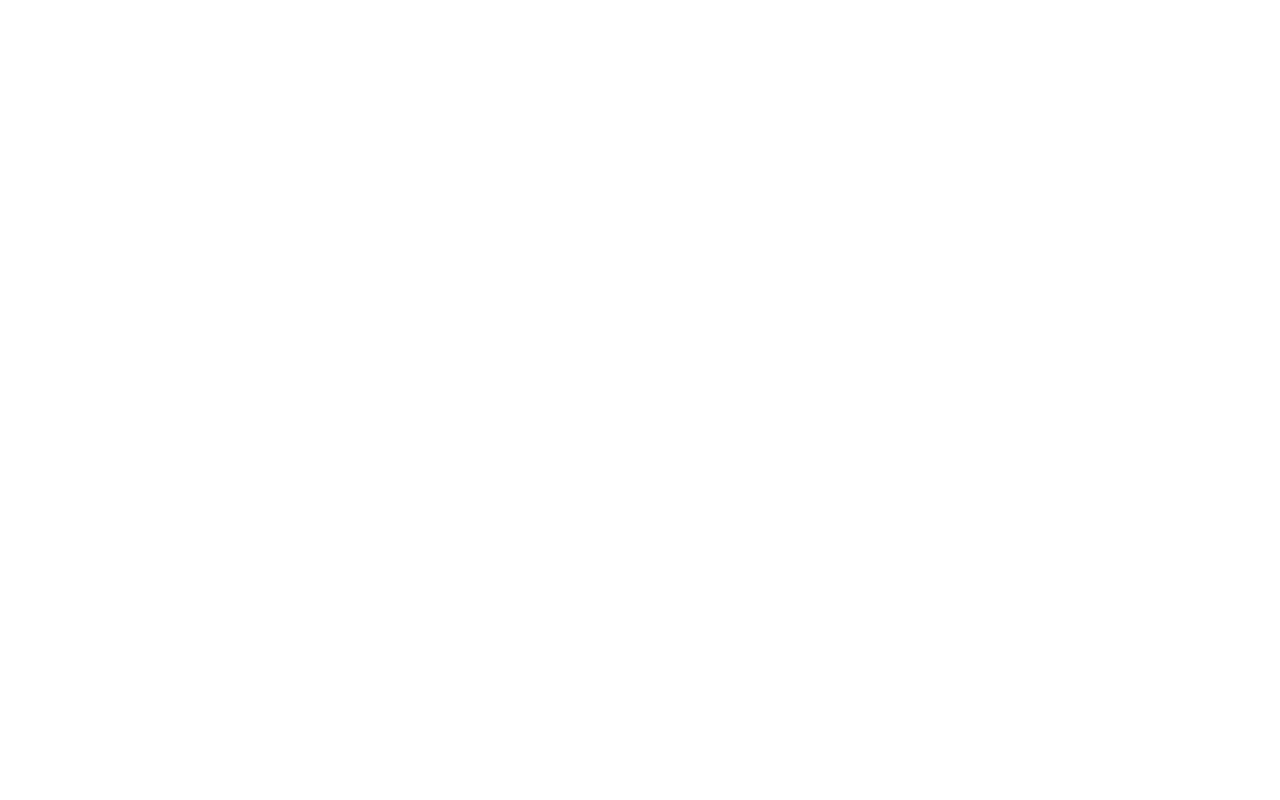
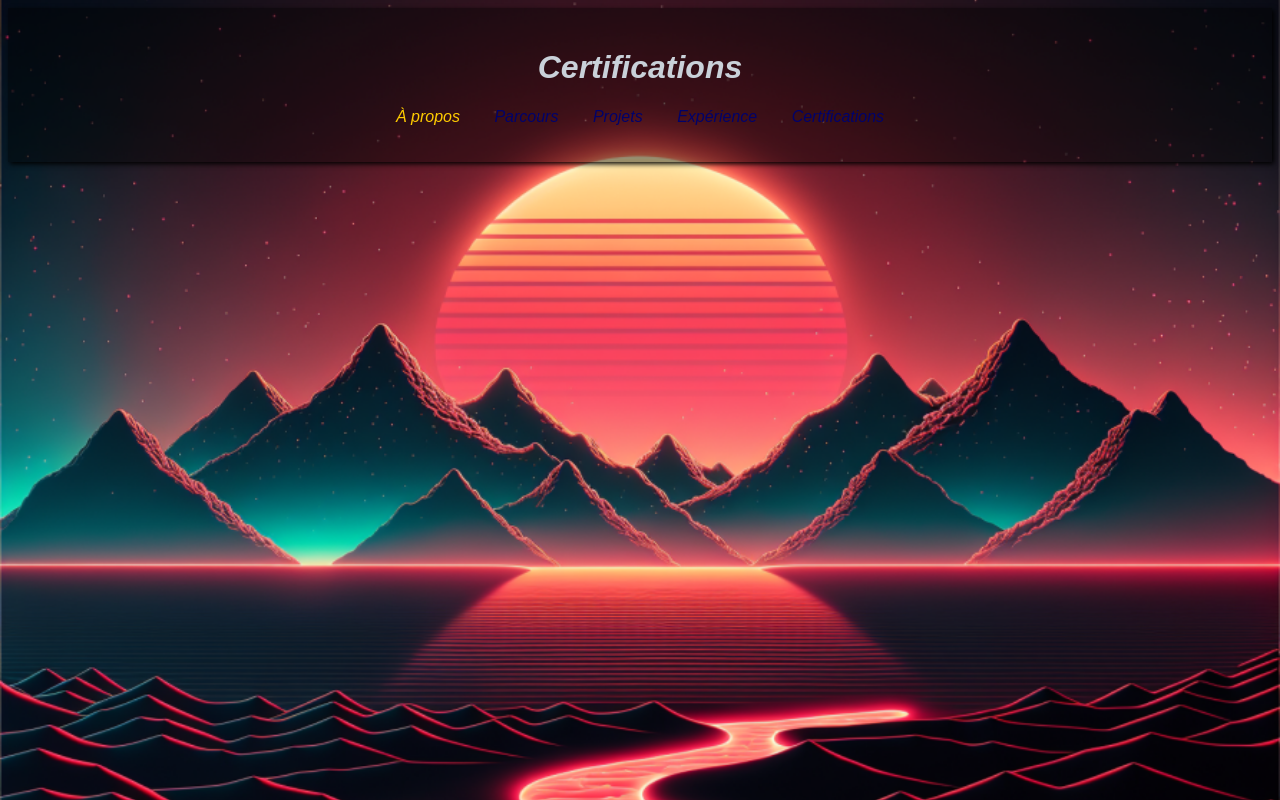
Before and after one commit to ColonelFrere/Portfolio, a plain HTML site: page pages/certifications.html in a window 1280 px wide. Drawn offline with Linux system fonts and the light colour scheme.

```diff
--- a/pages/certifications.html
+++ b/pages/certifications.html
@@ -0,0 +1,28 @@
+<!DOCTYPE html>
+<html lang="fr">
+<head>
+    <meta charset="UTF-8">
+    <meta name="viewport" content="width=device-width, initial-scale=1.0">
+    <title>Portfolio</title>
+    <link rel="stylesheet" href="../style.css">
+
+</head>
+<body>
+    <header>
+        <h1>Certifications</h1>
+        <nav>
+            <ul>
+                <li><a href="../index.html" style="color: #ffcc00;">À propos</a></li>
+                <li><a href="./parcours.html">Parcours</a></li>
+                <li><a href="./projets.html">Projets</a></li>
+                <li><a href="./experiences.html">Expérience</a></li>
+                <li><a href="./certifications.html">Certifications</a></li>
+            </ul>
+        </nav>
+    </header>
+
+    <button id="topButton">↑ Haut</button>
+
+</body>
+
+</html>
```
Also changed, not shown: pages/experiences.html (+2 -1 lines), pages/parcours.html (+2 -1 lines), pages/projets.html (+2 -1 lines).
